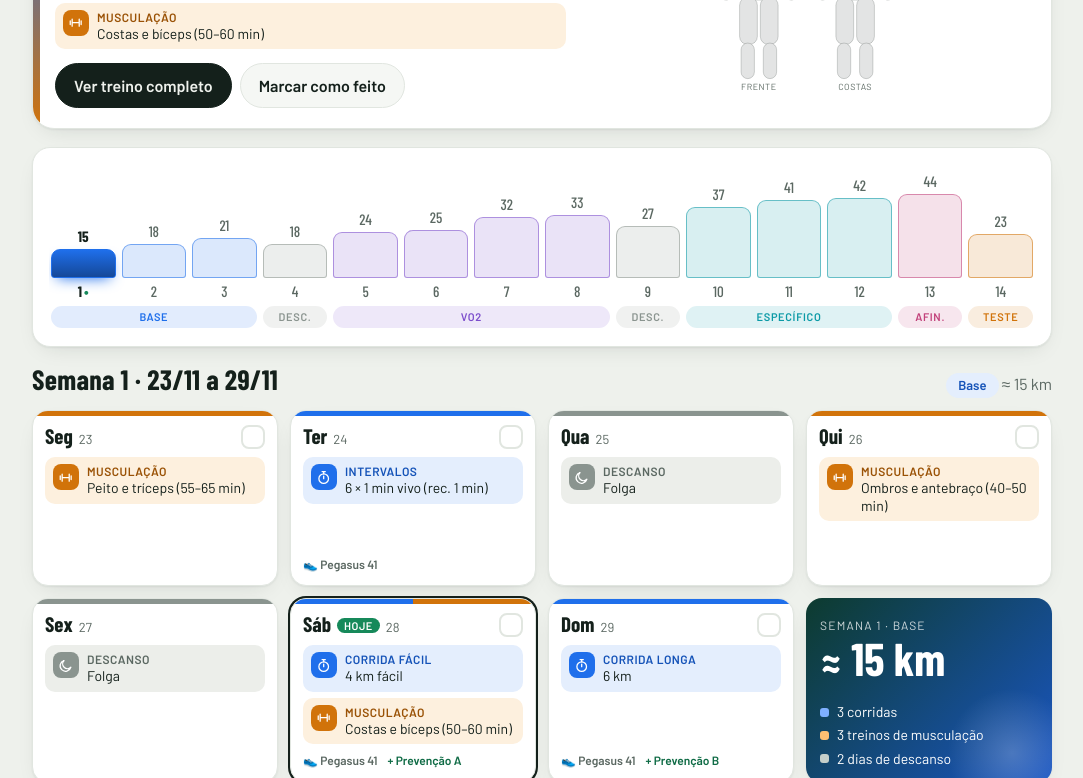
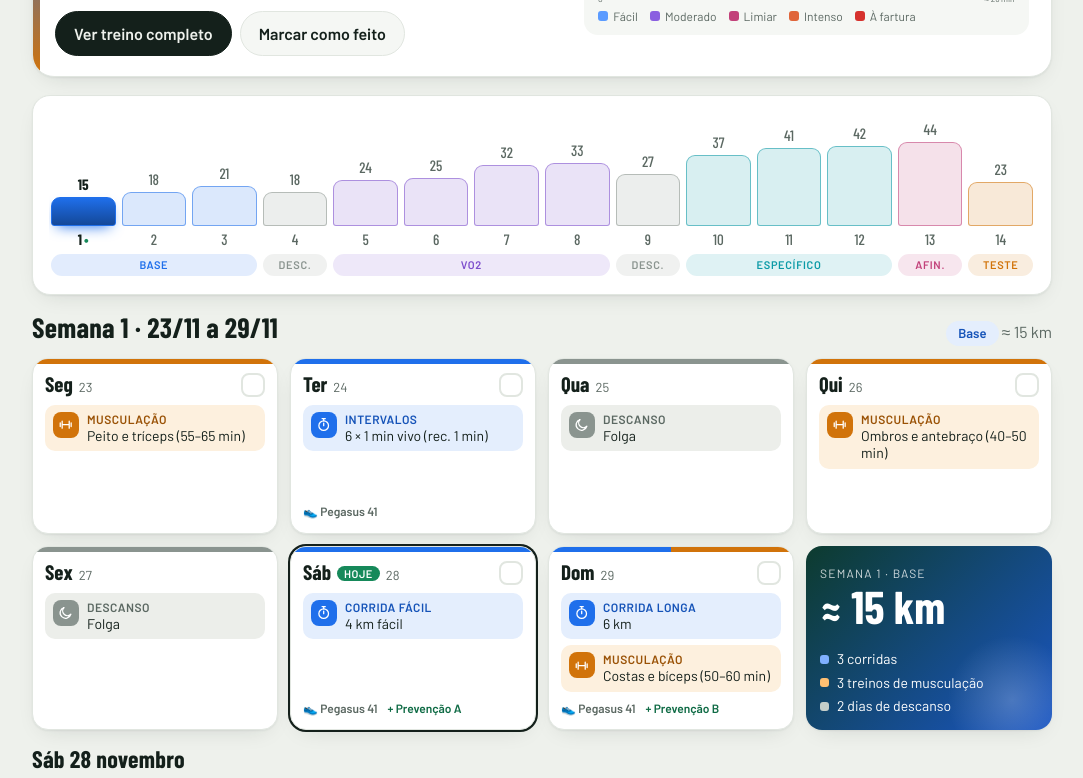
Before and after one commit to samuelmartins-af/treino-samu, a plain HTML site: page index.html in a window 1280 px wide. Shown: the part 532-1310 px from the top of the page, without its empty margins (98-1181 px from the left). Drawn offline with nearby package versions, Linux system fonts and the light colour scheme.

Commit message:
Semana 1: musculação de costas passa de sábado para domingo
Co-Authored-By: Claude Sonnet 5.5 <noreply@anthropic.com>
Claude-Session: https://claude.ai/code/session_01GrTXiggkmPp5dUXuW4k3Uv

```diff
--- a/index.html
+++ b/index.html
@@ -559,10 +559,11 @@ function dayData(i){
   // Sáb
   var sr=satRun(w);
   o[5]=sr?{run:sr,prev:w===14?null:"A"}:{rest:"Dia livre. A corrida de sábado entra na semana 7. Se quiseres, faz o Bloco de prevenção A.",prev:"A",opt:true};
-  if(w===1){var cs=STR("B","Costas e bíceps (50–60 min)");cs.txt.push("Recuperação da musculação de terça. Treino de costas hoje e longa fácil amanhã: se as costas estiverem pesadas, reduz 1 série.");cs.txt.push("Faz a corrida primeiro e a musculação a seguir (ou à noite, com algumas horas de intervalo).");mv.txt.push("Sábado antes da longa de domingo: mantém mesmo fácil.");o[5]={run:mv,str:cs,prev:"A",note:"Corrida de quinta passada para sábado, só esta semana. Também repõe a musculação de terça."}}
+  if(w===1){mv.txt.push("Sábado antes da longa de domingo: mantém mesmo fácil.");o[5]={run:mv,prev:"A",note:"Corrida de quinta passada para sábado, só esta semana."}}
   // Dom
   var ur=sunRun(w);
-  o[6]=ur?{run:ur,prev:"B"}:{rest:"Descanso, para o teste de sábado. Segunda-feira, 1 de março, é a meta: vê como te sentes e como correu o teste.",prev:"B",opt:true};
+  if(w===1){var cs=STR("B","Costas e bíceps (50–60 min)");cs.txt.push("Recuperação da musculação de terça, passada para domingo. Faz a longa fácil primeiro e a musculação a seguir (ou à noite, com algumas horas de intervalo). Se as costas estiverem pesadas, reduz 1 série.");ur.txt=ur.txt.slice();o[6]={run:ur,str:cs,prev:"B",note:"Dia que repõe a musculação de terça."}}
+  else o[6]=ur?{run:ur,prev:"B"}:{rest:"Descanso, para o teste de sábado. Segunda-feira, 1 de março, é a meta: vê como te sentes e como correu o teste.",prev:"B",opt:true};
   return o;
 }
 function isRest(x){return !x.run&&!x.str}
--- a/sw.js
+++ b/sw.js
@@ -1,4 +1,4 @@
-const V="plano-v16",CORE=["./","index.html","musc-data.js","musc-ui.js","musc.css","musc-3d.js","musc-skel.js","manifest.webmanifest","icons/icon-192.png","icons/icon-512.png","icons/apple-touch-icon.png"];
+const V="plano-v17",CORE=["./","index.html","musc-data.js","musc-ui.js","musc.css","musc-3d.js","musc-skel.js","manifest.webmanifest","icons/icon-192.png","icons/icon-512.png","icons/apple-touch-icon.png"];
 self.addEventListener("install",e=>{e.waitUntil(caches.open(V).then(c=>c.addAll(CORE)).then(()=>self.skipWaiting()))});
 self.addEventListener("activate",e=>{e.waitUntil(caches.keys().then(k=>Promise.all(k.filter(x=>x!==V).map(x=>caches.delete(x)))).then(()=>self.clients.claim()))});
 self.addEventListener("fetch",e=>{
```
